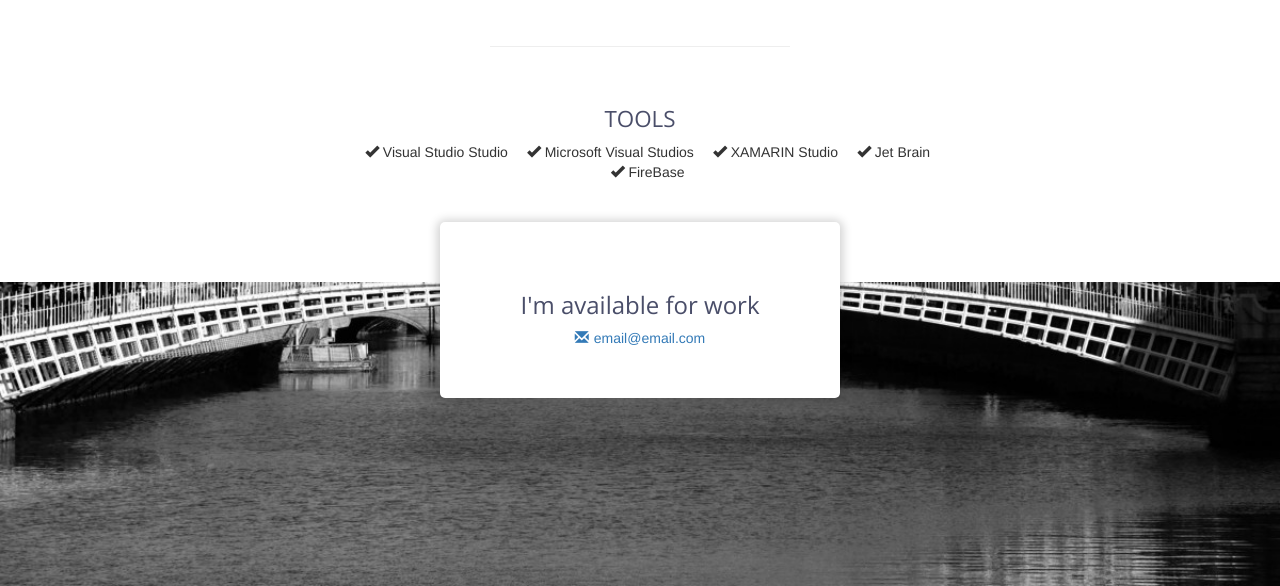
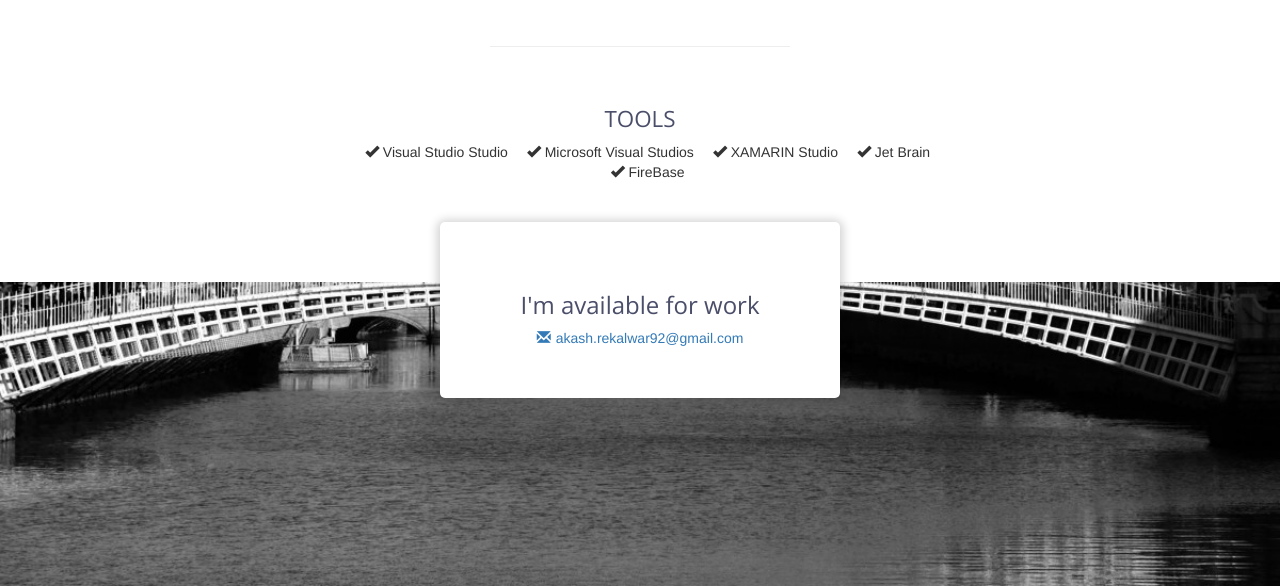
Before and after one commit to AkashRekalwar/akashrekalwar.github.io, a plain HTML site: page index.html in a window 1280 px wide. Shown: the part 729-1315 px from the top of the page. Drawn offline with nearby package versions, Linux system fonts and the light colour scheme.

Commit message:
mail update

```diff
--- a/index.html
+++ b/index.html
@@ -224,7 +224,7 @@
     <div class="row row-footer">
       <div class="col footer-col text-center">
         <h3>I'm available for work</h3>
-        <a href="mailto:email@email.com" class="email"><span class="glyphicon glyphicon-envelope" aria-hidden="true"></span>email@email.com</a>
+        <a href="mailto:akash.rekalwar92@gmail.com" class="email"><span class="glyphicon glyphicon-envelope" aria-hidden="true"></span>akash.rekalwar92@gmail.com</a>
       </div>
     </div>
 
```
